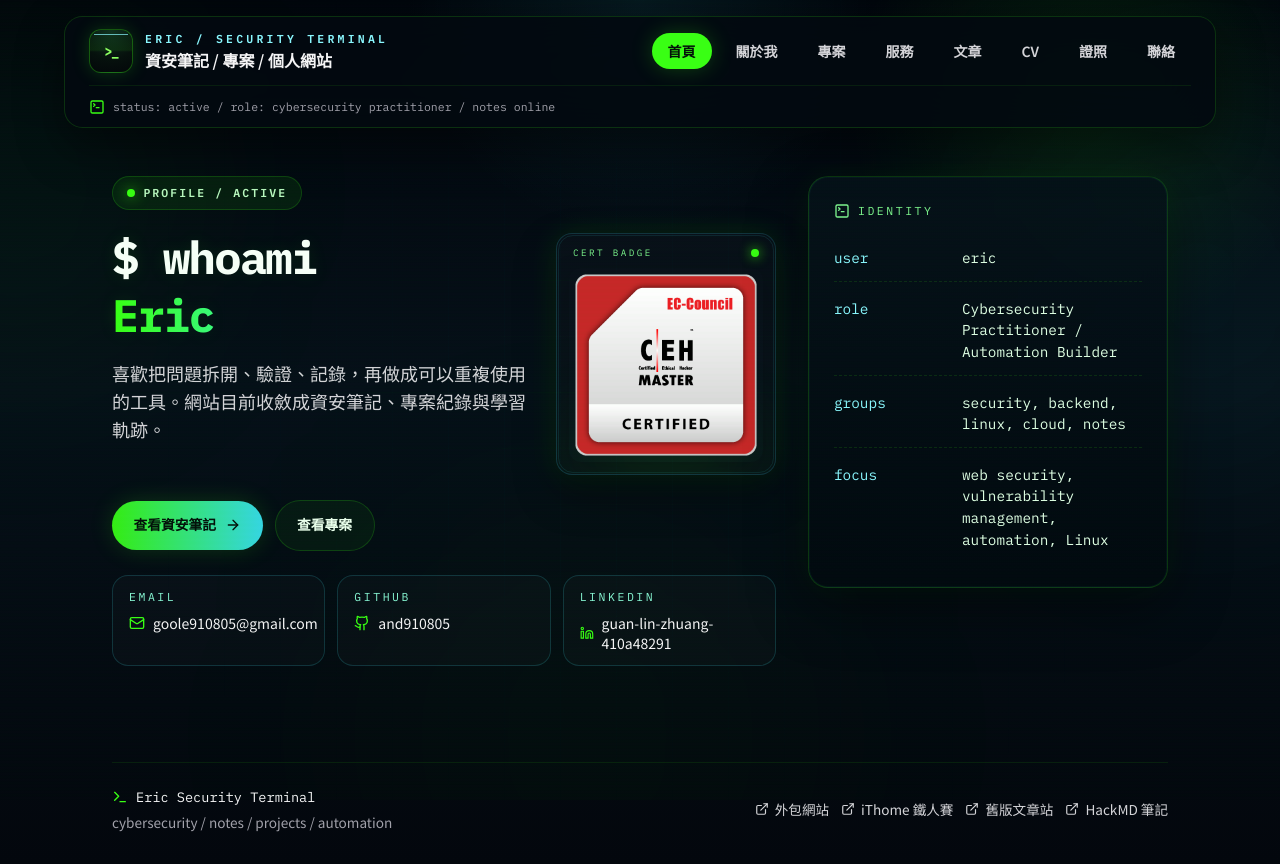
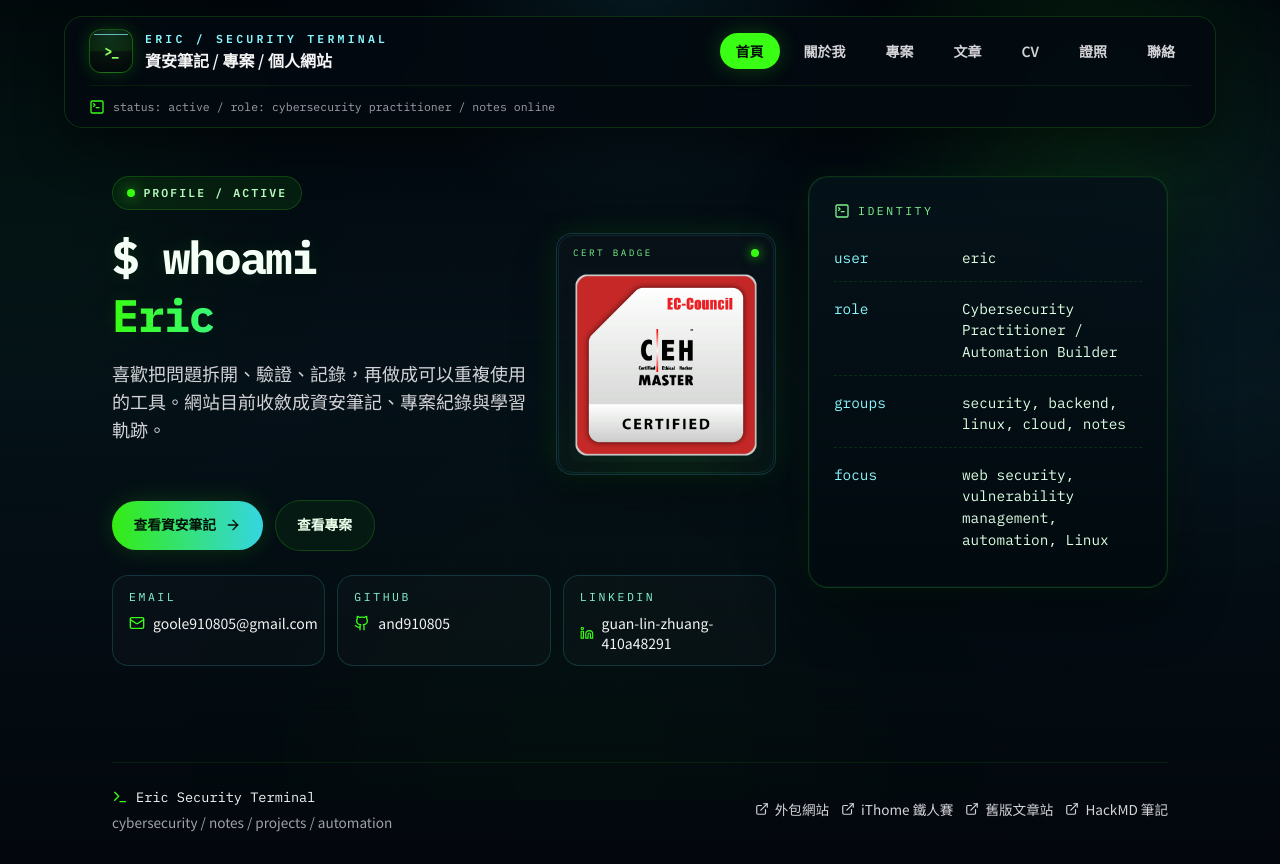
Before and after one commit to and910805/eric-s-dev-site, a React (Vite) app: page / in a window 1280 px wide. Built offline with nearby package versions, Linux system fonts and the light colour scheme.

Commit message:
Remove services page

```diff
--- a/src/App.jsx
+++ b/src/App.jsx
@@ -7,7 +7,6 @@ import Projects from './pages/Projects.jsx'
 import About from './pages/About.jsx'
 import Contact from './pages/Contact.jsx'
 import Certifications from './pages/Certifications.jsx'
-import Services from './pages/Services.jsx'
 import Blog from './pages/Blog.jsx'
 import BlogPost from './pages/BlogPost.jsx'
 import Cv from './pages/Cv.jsx'
@@ -28,7 +27,6 @@ export default function App() {
           <Route path="/" element={<Home />} />
           <Route path="/about" element={<About />} />
           <Route path="/projects" element={<Projects />} />
-          <Route path="/services" element={<Services />} />
           <Route path="/articles" element={<Navigate to="/blog" replace />} />
           <Route path="/blog" element={<Blog />} />
           <Route path="/blog/admin" element={<Navigate to="/blog" replace />} />
--- a/src/components/Navbar.jsx
+++ b/src/components/Navbar.jsx
@@ -7,7 +7,6 @@ const navItems = [
   { to: '/', label: '首頁' },
   { to: '/about', label: '關於我' },
   { to: '/projects', label: '專案' },
-  { to: '/services', label: '服務' },
   { to: '/blog', label: '文章' },
   { to: '/cv', label: 'CV' },
   { to: '/certifications', label: '證照' },
--- a/src/data/services.js
+++ /dev/null
@@ -1,25 +0,0 @@
-export const serviceSiteUrl = 'https://chiayicity.zeabur.app/'
-
-export const services = [
-  {
-    title: 'Microsoft 365 顧問',
-    command: 'm365ctl consult',
-    description:
-      '協助企業整理 Microsoft 365 權限、裝置、資料保護與郵件管理，讓雲端環境更好管理也更安全。',
-    items: ['Entra ID 身分與權限規劃', 'Intune 裝置與政策管理', 'Purview 資料保護與稽核', 'Exchange 郵件設定與安全性'],
-  },
-  {
-    title: 'ISO 27001 顧問',
-    command: 'iso27001 prepare',
-    description:
-      '協助建立資安管理制度的文件、風險盤點與控制措施，讓導入 ISO 27001 的過程更有方向。',
-    items: ['資產與風險盤點', '控制措施落差分析', '文件制度整理', '導入與稽核準備建議'],
-  },
-  {
-    title: '網站服務',
-    command: 'webctl deploy',
-    description:
-      '提供形象網站、作品集、活動頁與小型系統開發，重視可維護性、部署流程與基礎安全設定。',
-    items: ['形象網站與 Landing Page', 'React / Vite 前端開發', 'API 與後台功能串接', '部署、網域與基礎維運'],
-  },
-]
--- a/src/pages/Services.jsx
+++ /dev/null
@@ -1,73 +0,0 @@
-import React from 'react'
-import { ExternalLink, Mail, ShieldCheck } from 'lucide-react'
-import SectionContainer from '../components/SectionContainer.jsx'
-import { contact } from '../data/contact.js'
-import { serviceSiteUrl, services } from '../data/services.js'
-
-export default function Services() {
-  return (
-    <>
-      <SectionContainer subtitle="Services" title="$ services">
-        <div className="max-w-4xl space-y-4 text-base leading-8 text-zinc-300">
-          <p>
-            如果需要 Microsoft 365、ISO 27001 或網站開發相關協助，可以從這裡快速了解我能提供的服務範圍。
-            這一頁保持簡潔，讓有需求的人能直接判斷是否適合合作。
-          </p>
-        </div>
-      </SectionContainer>
-
-      <div className="grid gap-5 lg:grid-cols-3">
-        {services.map((service) => (
-          <article key={service.title} className="glass-card">
-            <div className="glass-card__inner">
-              <div className="space-y-3">
-                <p className="mono text-xs uppercase tracking-[0.22em] text-[#8af7fe]">
-                  $ {service.command}
-                </p>
-                <h2 className="text-2xl font-semibold text-white">{service.title}</h2>
-                <p className="text-sm leading-7 text-zinc-300">{service.description}</p>
-              </div>
-
-              <ul className="space-y-3 text-sm leading-7 text-zinc-200">
-                {service.items.map((item) => (
-                  <li key={item} className="flex gap-3">
-                    <ShieldCheck className="mt-1 h-4 w-4 shrink-0 text-[#39ff14]" />
-                    <span>{item}</span>
-                  </li>
-                ))}
-              </ul>
-            </div>
-          </article>
-        ))}
-      </div>
-
-      <section className="mt-8 rounded-[1.25rem] border border-[#39ff1424] bg-[#39ff1408] p-6 sm:p-8">
-        <div className="grid gap-6 lg:grid-cols-[minmax(0,1fr)_auto] lg:items-center">
-          <div className="space-y-3">
-            <p className="mono text-xs uppercase tracking-[0.24em] text-[#8af7fe]">work inquiry</p>
-            <h2 className="text-2xl font-semibold text-white">需要顧問或網站服務嗎？</h2>
-            <p className="max-w-3xl text-sm leading-7 text-zinc-300">
-              可以先從外包網站看服務介紹，也可以直接寄信討論需求、時程與合作方式。
-            </p>
-          </div>
-
-          <div className="flex flex-col gap-3 sm:flex-row lg:flex-col xl:flex-row">
-            <a
-              href={serviceSiteUrl}
-              target="_blank"
-              rel="noopener noreferrer"
-              className="terminal-button terminal-button--primary"
-            >
-              前往外包網站
-              <ExternalLink className="h-4 w-4" />
-            </a>
-            <a href={`mailto:${contact.email}`} className="terminal-button terminal-button--ghost">
-              Email 聯絡
-              <Mail className="h-4 w-4" />
-            </a>
-          </div>
-        </div>
-      </section>
-    </>
-  )
-}
```
Also changed, not shown: public/sitemap.txt, 1 other file (tests, documents, lock files or other folders).
